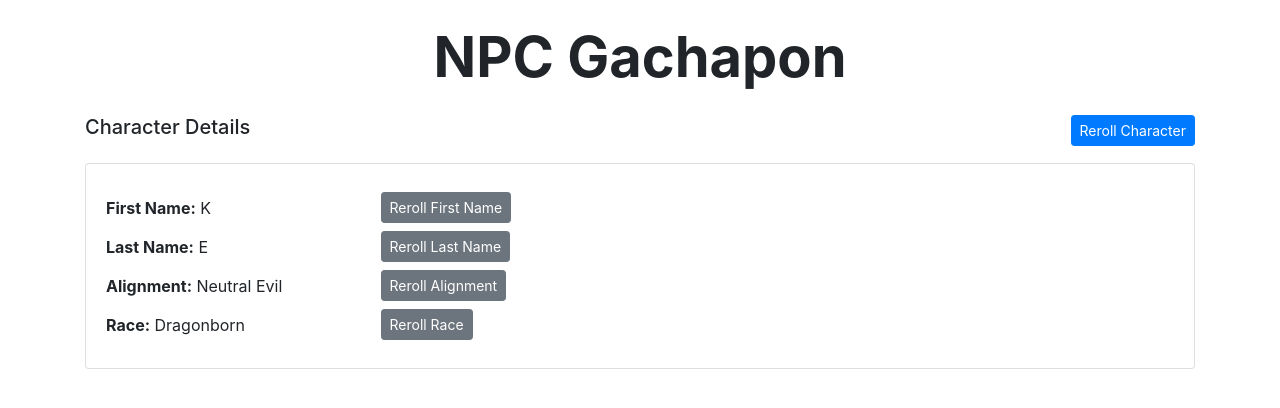
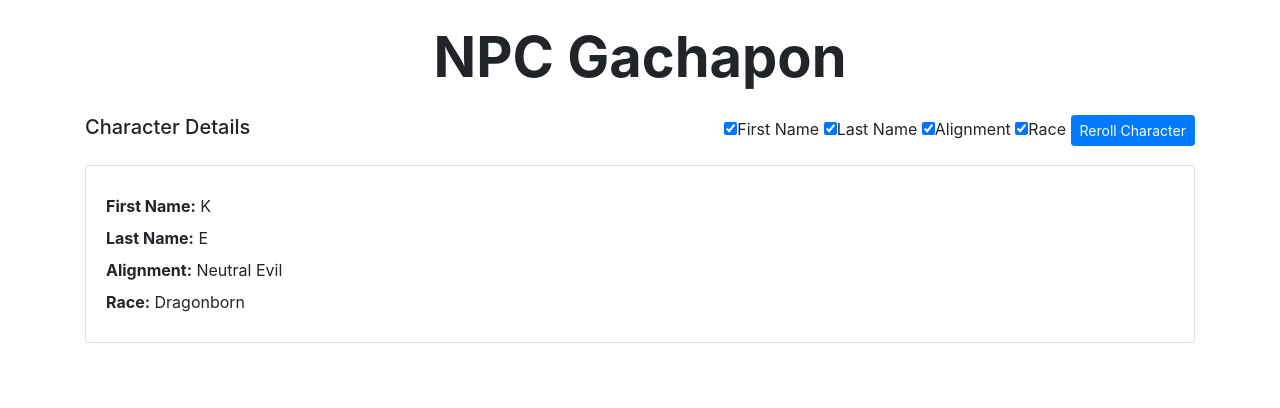
Before and after one commit to gregwht/npcgacha, a Flask app: page / in a window 1280 px wide. Shown: the top 408 px of the page. Run offline with Flask 3, Linux system fonts and the light colour scheme; some libraries are stand-ins or nearby versions.

Commit message:
Implementing Checkboxes
Adding checkboxes enabling the user to select which attributes they want to re-roll.

Removing re-roll buttons and adding ability to click attribute name to re-roll.

```diff
--- a/app.py
+++ b/app.py
@@ -171,6 +171,14 @@ def roll_character():
 def index():
     """Generate Character"""
 
+    # Track the state of each checkbox
+    checkbox_states = {
+        'first_name' : 'checked',
+        'last_name' : 'checked',
+        'alignment' : 'checked',
+        'race' : 'checked'
+    }
+
     # If a character has not yet been generated, make one
     if character['first_name'] == "None":
         character['first_name'] = roll_first_name()
@@ -187,14 +195,24 @@ def index():
     ## ==== RE-ROLLING ====
     # If a button is clicked...
     if request.method == 'POST':
-        # ...check which button was clicked
+        # ...determine what needs to be re-rolled.
+
+        ## RE-ROLL CHARACTER
         if request.form.get('reroll_attribute') == 'character':
-            character['first_name'] = roll_first_name(True, character['first_name'])
-            character['last_name'] = roll_last_name(True, character['last_name'])
-            character['alignment'] = roll_alignment(True, character['alignment'])
-            character['race'] = roll_race(True, character['race'])
-            print(character)
+            # Get the checked attributes and store them in a list
+            reroll_checked = request.form.getlist('reroll_checkbox')
+            print('Checked:', reroll_checked)
+            if 'first_name' in reroll_checked:
+                character['first_name'] = roll_first_name(True, character['first_name'])
+            if 'last_name' in reroll_checked:
+                character['last_name'] = roll_last_name(True, character['last_name'])
+            if 'alignment' in reroll_checked:
+                character['alignment'] = roll_alignment(True, character['alignment'])
+            if 'race' in reroll_checked:
+                character['race'] = roll_race(True, character['race'])
 
+
+        ## RE-ROLL INDIVIDUAL ATTRIBUTES
         elif request.form.get('reroll_attribute') == 'first_name':
             character['first_name'] = roll_first_name(True, character['first_name'])
             print(character)
@@ -211,7 +229,11 @@ def index():
             character['race'] = roll_race(True, character['race'])
             print(character)
 
-    return render_template("index.html", character=character)
+        # Update checkbox_states based on form submission
+        for key in checkbox_states.keys():
+            checkbox_states[key] = 'checked' if key in reroll_checked else ''
+
+    return render_template("index.html", character=character, checkbox_states=checkbox_states)
 
 
 if __name__ == '__main__':
--- /dev/null
+++ b/static/styles.css
@@ -0,0 +1,8 @@
+.clickable-text {
+    cursor: pointer;
+    /* color: blue; */
+}
+
+.clickable-text:hover {
+    /* text-decoration: underline; */
+}
--- a/templates/index.html
+++ b/templates/index.html
@@ -4,6 +4,7 @@
     <title>NPC Gachapon</title>
     <!-- Bootstrap CSS -->
     <link rel="stylesheet" href="https://stackpath.bootstrapcdn.com/bootstrap/4.3.1/css/bootstrap.min.css">
+    <link rel="stylesheet" href="static/styles.css">
     <!-- Bootstrap JS, Popper.js, and jQuery -->
     <script src="https://code.jquery.com/jquery-3.3.1.slim.min.js"></script>
     <script src="https://cdnjs.cloudflare.com/ajax/libs/popper.js/1.14.7/umd/popper.min.js"></script>
@@ -19,58 +20,114 @@
             </div>
             <div class="col-6 text-right">
                 <form action="/" method="post">
-                    <button type="submit" name="reroll_attribute" value="character" class="btn btn-primary btn-sm">Reroll Character</button>
+                    <!-- Checkbox to select which attributes to reroll -->
+                    <label><input type="checkbox" name="reroll_checkbox" id="checkbox_first_name" value="first_name" {{ checkbox_states['first_name'] }}>First Name</label>
+                    <label><input type="checkbox" name="reroll_checkbox" id="checkbox_last_name" value="last_name" {{ checkbox_states['last_name'] }}>Last Name</label>
+                    <label><input type="checkbox" name="reroll_checkbox" id="checkbox_alignment" value="alignment" {{ checkbox_states['alignment'] }}>Alignment</label>
+                    <label><input type="checkbox" name="reroll_checkbox" id="checkbox_race" value="race" {{ checkbox_states['race'] }}>Race</label>
+                    <!-- Reroll character button -->
+                    <button type="submit" name="reroll_attribute" id="button_reroll_character" value="character" class="btn btn-primary btn-sm">Reroll Character</button>
                 </form>
             </div>
         </div>
 
+        <!-- CHARACTER SHEET -->
         <div class="card mt-3">
             <div class="card-body">
                 <div class="row align-items-center my-2">
                     <div class="col-3">
-                        <span class="font-weight-bold">First Name:</span> {{ character['first_name'] }}
+                        <span class="font-weight-bold clickable-text" onclick="rerollAttribute('first_name')">First Name:</span> {{ character['first_name'] }}
                     </div>
-                    <div class="col-9">
+                    <!-- <div class="col-9">
                         <form action="/" method="post">
                             <button type="submit" name="reroll_attribute" value="first_name" class="btn btn-secondary btn-sm">Reroll First Name</button>
                         </form>
-                    </div>
+                    </div> -->
                 </div>
 
                 <div class="row align-items-center my-2">
                     <div class="col-3">
-                        <span class="font-weight-bold">Last Name:</span> {{ character['last_name'] }}
+                        <span class="font-weight-bold clickable-text" onclick="rerollAttribute('last_name')">Last Name:</span> {{ character['last_name'] }}
                     </div>
-                    <div class="col-9">
+                    <!-- <div class="col-9">
                         <form action="/" method="post">
                             <button type="submit" name="reroll_attribute" value="last_name" class="btn btn-secondary btn-sm">Reroll Last Name</button>
                         </form>
-                    </div>
+                    </div> -->
                 </div>
 
                 <div class="row align-items-center my-2">
                     <div class="col-3">
-                        <span class="font-weight-bold">Alignment:</span> {{ character['alignment'] }}
+                        <span class="font-weight-bold clickable-text" onclick="rerollAttribute('alignment')">Alignment:</span> {{ character['alignment'] }}
                     </div>
-                    <div class="col-9">
+                    <!-- <div class="col-9">
                         <form action="/" method="post">
                             <button type="submit" name="reroll_attribute" value="alignment" class="btn btn-secondary btn-sm">Reroll Alignment</button>
                         </form>
-                    </div>
+                    </div> -->
                 </div>
 
                 <div class="row align-items-center my-2">
                     <div class="col-3">
-                        <span class="font-weight-bold">Race:</span> {{ character['race'] }}
+                        <span class="font-weight-bold clickable-text" onclick="rerollAttribute('race')">Race:</span> {{ character['race'] }}
                     </div>
-                    <div class="col-9">
+                    <!-- <div class="col-9">
                         <form action="/" method="post">
                             <button type="submit" name="reroll_attribute" value="race" class="btn btn-secondary btn-sm">Reroll Race</button>
                         </form>
-                    </div>
+                    </div> -->
                 </div>
             </div>
         </div>
     </div>
+
+
+    <script>
+        // ==== Updating Reroll Character button text depending on checkbox states ====
+        // First get references to checkboxes and button
+        var checkbox_first_name = document.getElementById("checkbox_first_name")
+        var checkbox_last_name = document.getElementById("checkbox_last_name")
+        var checkbox_alignment = document.getElementById("checkbox_alignment")
+        var checkbox_race = document.getElementById("checkbox_race")
+        var button_reroll_character = document.getElementById("button_reroll_character")
+
+        // Then update the button text based on checkbox states
+        function updateRerollButton() {
+            if (checkbox_first_name.checked && checkbox_last_name.checked && checkbox_alignment.checked && checkbox_race.checked) {
+                button_reroll_character.innerHTML = "Re-roll entire character"
+            } else {
+                button_reroll_character.innerHTML = "<i>Re-roll selected</i>"
+            }
+        }
+
+        // Add event listeners to checkboxes to update the button text when checkboxes change state
+        checkbox_first_name.addEventListener("change", updateRerollButton)
+        checkbox_last_name.addEventListener("change", updateRerollButton)
+        checkbox_alignment.addEventListener("change", updateRerollButton)
+        checkbox_race.addEventListener("change", updateRerollButton)
+
+
+        // ==== Re-rolling individual attributes when clicking on them ====
+        function rerollAttribute(attributeName) {
+            // Create a form dynamically
+            var form = document.createElement('form');
+            form.method = 'post';
+            form.action = '/';
+
+            // Create a hidden field for the attribute to reroll
+            var hiddenField = document.createElement('input');
+            hiddenField.type = 'hidden';
+            hiddenField.name = 'reroll_attribute';
+            hiddenField.value = attributeName;
+
+            // Append the hidden field to the form and submit it
+            form.appendChild(hiddenField);
+            document.body.appendChild(form);
+            form.submit();
+        }
+
+    </script>
+
+
 </body>
 </html>
```
